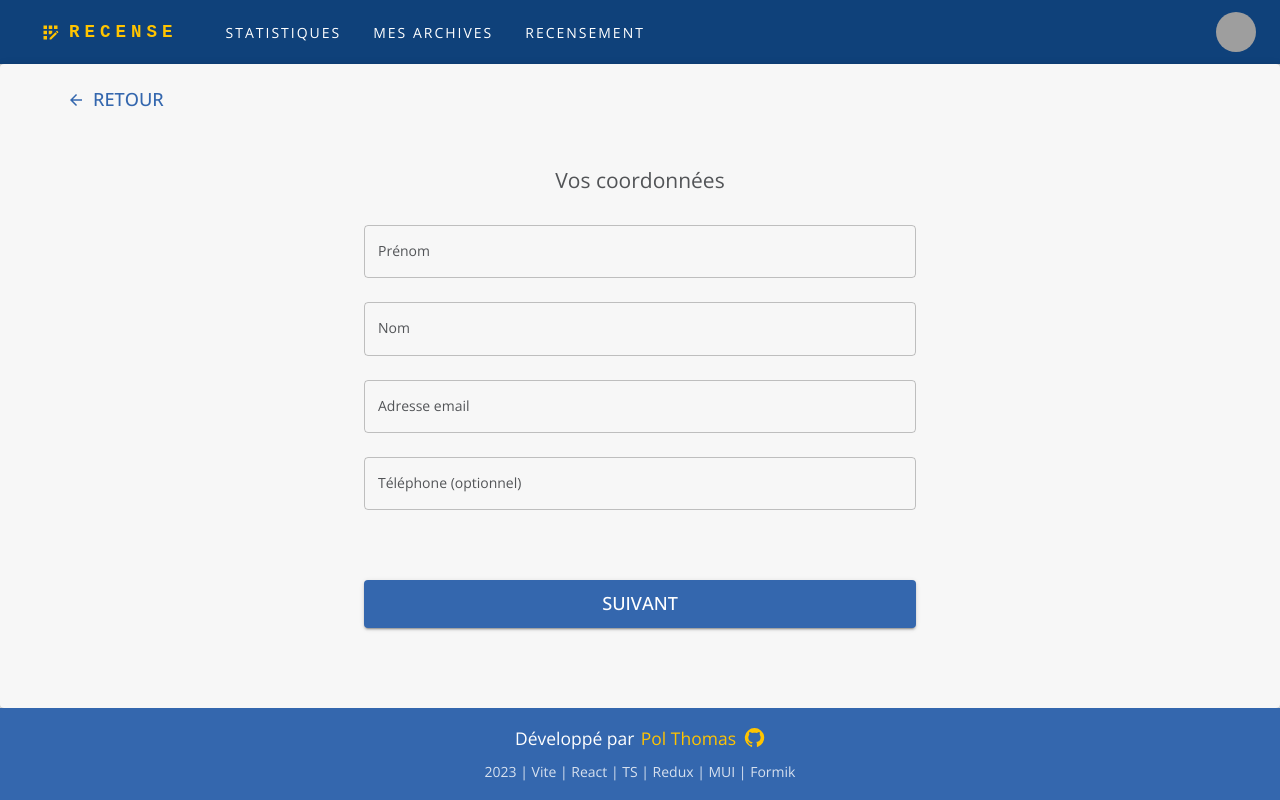
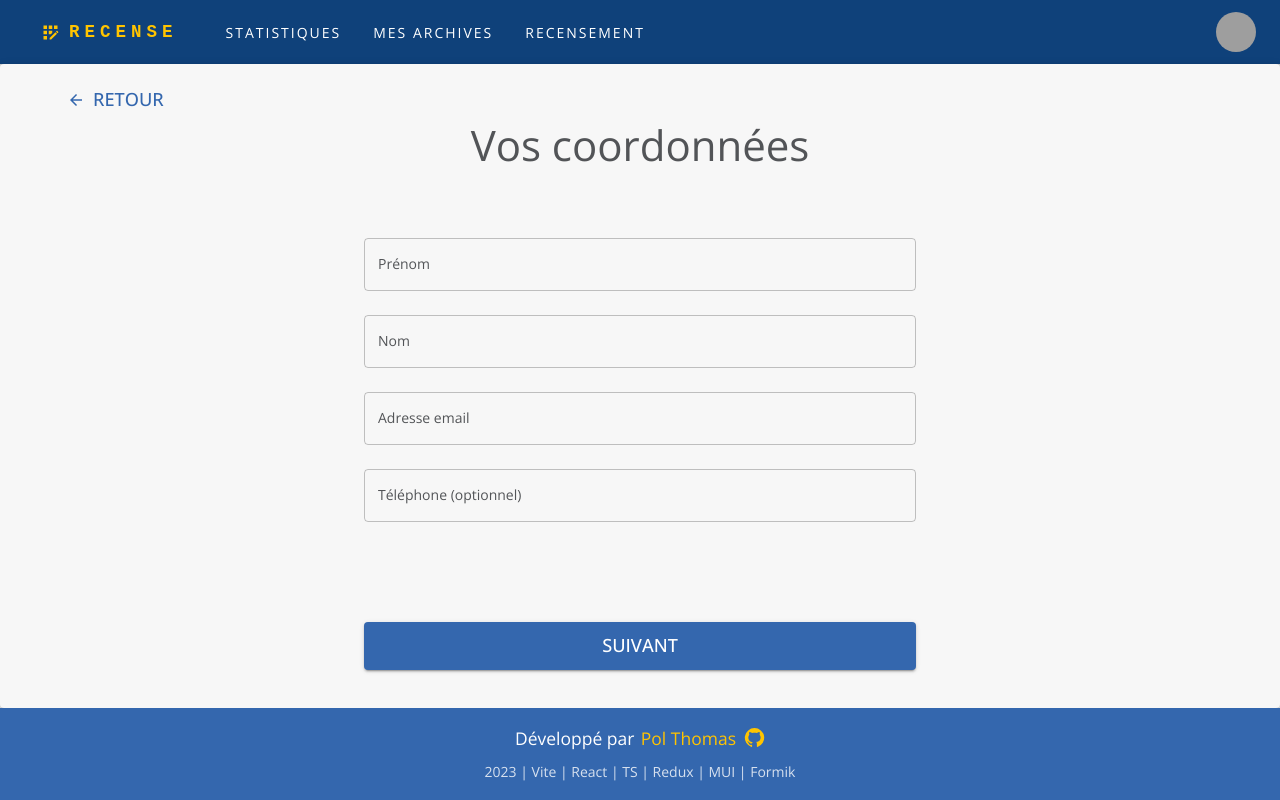
Before and after one commit to PolThm/recense, a React (Vite) app: page /new-census in a window 1280 px wide. Built offline with nearby package versions, Linux system fonts and the light colour scheme; grey boxes are pictures that could not be loaded.

Commit message:
Add titles

```diff
--- a/src/components/CensusFormContact.tsx
+++ b/src/components/CensusFormContact.tsx
@@ -3,17 +3,9 @@ import { FC } from 'react';
 
 import MyTextInput from '@/components/shared/MyTextInput';
 
-type Props = {
-  title: string;
-};
-
-const CensusFormContact: FC<Props> = ({ title }) => {
+const CensusFormContact: FC = () => {
   return (
     <>
-      <Typography variant="h5" component="h2" gutterBottom textAlign="center">
-        {title}
-      </Typography>
-
       <MyTextInput label="Prénom" name="firstName" type="text" />
 
       <MyTextInput label="Nom" name="lastName" type="text" />
--- a/src/components/CensusFormLodging.tsx
+++ b/src/components/CensusFormLodging.tsx
@@ -1,9 +1,11 @@
 import { FC } from 'react';
 
-type Props = {};
+const CensusFormLodging: FC = () => {
+  return (
+    <>
 
-const CensusFormLodging: FC<Props> = ({}) => {
-  return <>CensusFormLodging</>;
+    </>
+  );
 };
 
 export default CensusFormLodging;
--- a/src/components/CensusFormProfile.tsx
+++ b/src/components/CensusFormProfile.tsx
@@ -1,12 +1,10 @@
-import { MenuItem } from '@mui/material';
+import { MenuItem, Typography } from '@mui/material';
 import { FC } from 'react';
 
 import MyCheckbox from '@/components/shared/MyCheckbox';
 import MySelect from '@/components/shared/MySelect';
 
-type Props = {};
-
-const CensusFormProfile: FC<Props> = ({}) => {
+const CensusFormProfile: FC = () => {
   return (
     <>
       <MySelect label="Job Type" name="jobType">
--- a/src/components/CensusFormSummary.tsx
+++ b/src/components/CensusFormSummary.tsx
@@ -1,5 +1,5 @@
 import { Box, Typography } from '@mui/material';
-import { FC, useState } from 'react';
+import { FC } from 'react';
 
 import CensusSummary from '@/components/CensusSummary';
 import MyCheckbox from '@/components/shared/MyCheckbox';
@@ -10,33 +10,15 @@ type Props = {
 };
 
 const CensusFormSummary: FC<Props> = ({ census }) => {
-  const [checked, setChecked] = useState(false);
-
   return (
     <>
-      <Typography variant="h2" component="h1">
-        Récapitulatif
-      </Typography>
-      <Box sx={{ width: 500, my: 3 }}>
+      <Box sx={{ my: 3 }}>
         <CensusSummary census={census} />
       </Box>
 
-      <Box sx={{ display: 'flex', alignItems: 'center' }}>
-        <input
-          type="checkbox"
-          id="confirm"
-          name="confirm"
-          checked={checked}
-          onChange={() => setChecked(!checked)}
-        />
-        <label htmlFor="confirm">
-          L'utilisateur confirme d'envoyer ses données
-        </label>
-
-        {/* <MyCheckbox name="acceptedTerms"> */}
-        {/*   I accept the terms and conditions */}
-        {/* </MyCheckbox> */}
-      </Box>
+      <MyCheckbox name="consent">
+        L'utilisateur accepte les conditions d'utilisation
+      </MyCheckbox>
     </>
   );
 };
--- a/src/pages/NewCensusPage.tsx
+++ b/src/pages/NewCensusPage.tsx
@@ -1,4 +1,4 @@
-import { Box, Button, Container, MenuItem } from '@mui/material';
+import { Box, Button, Container, MenuItem, Typography } from '@mui/material';
 import { Form, Formik } from 'formik';
 import { FC, useState } from 'react';
 import { useDispatch } from 'react-redux';
@@ -77,6 +77,21 @@ const NewCensusPage: FC = () => {
     setCurrentStep(currentStep + 1);
   };
 
+  const getStepTitle = () => {
+    switch (currentStep) {
+      case Contact:
+        return 'Vos coordonnées';
+      case Profile:
+        return 'Votre profil';
+      case Lodging:
+        return 'Votre hébergement';
+      case Summary:
+        return 'Récapitulatif';
+      default:
+        return '';
+    }
+  };
+
   const setCensusStep = (values: any) => {
     switch (currentStep) {
       case Contact:
@@ -103,6 +118,18 @@ const NewCensusPage: FC = () => {
       ) : (
         <>
           <BackButton onClick={() => setCurrentStep(currentStep - 1)} />
+          <Typography
+            variant="h2"
+            component="h1"
+            textAlign="center"
+            sx={{
+              pt: 5,
+              mb: { xs: -8, sm: -6 },
+              fontSize: { xs: '2.2rem', sm: '2.5rem', md: '3rem' },
+            }}
+          >
+            {getStepTitle()}
+          </Typography>
           <Formik
             initialValues={formInitialValues}
             validationSchema={yup.object({
@@ -163,9 +190,7 @@ const NewCensusPage: FC = () => {
                     flex: 1,
                   }}
                 >
-                  {currentStep === Contact && (
-                    <CensusFormContact title="Vos coordonnées" />
-                  )}
+                  {currentStep === Contact && <CensusFormContact />}
                   {currentStep === Profile && <CensusFormProfile />}
                   {currentStep === Lodging && <CensusFormLodging />}
                   {currentStep === Summary && (
```
